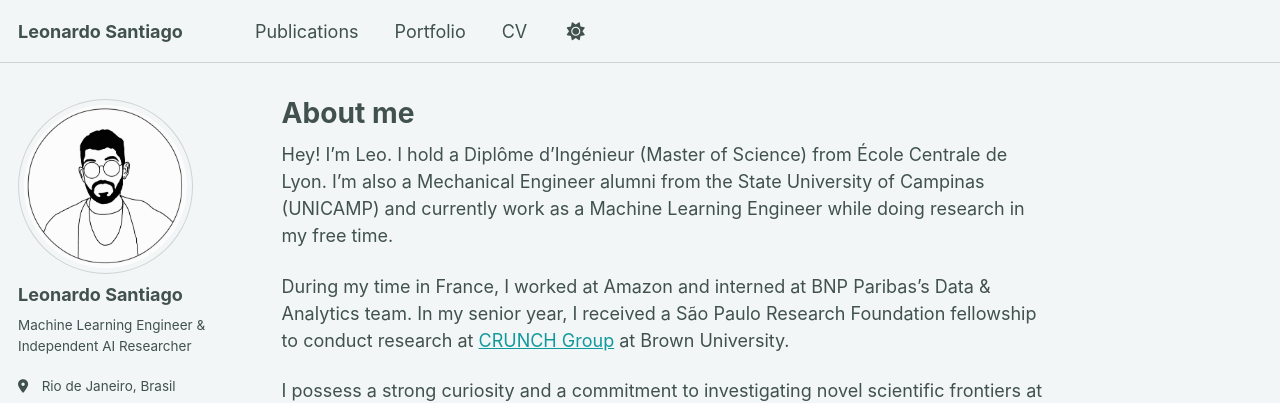
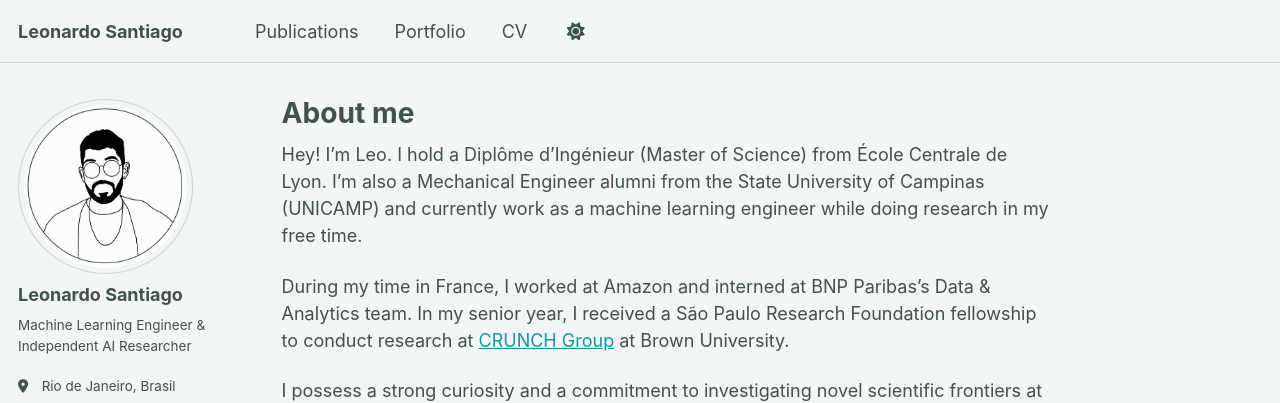
Before and after one commit to lsantiago-s/lsantiago-s.github.io, a Jekyll site: the page built from _pages/about.md, in a window 1280 px wide and 1153 px high. Shown: the top 403 px of the window. Built offline with Jekyll 4.4.1, drawn with Linux system fonts in a browser that asks for light colours; some web fonts are replaced; a script bundle is joined from its source files by our own code; library files that are not in the unit come from our copies.

```diff
--- a/_pages/about.md
+++ b/_pages/about.md
@@ -8,7 +8,7 @@ redirect_from:
   - /about.html
 ---
 
-Hey! I'm Leo. I hold a Diplôme d'Ingénieur (Master of Science) from École Centrale de Lyon. I'm also a Mechanical Engineer alumni from the State University of Campinas (UNICAMP) and currently work as a Machine Learning Engineer while doing research in my free time.
+Hey! I'm Leo. I hold a Diplôme d'Ingénieur (Master of Science) from École Centrale de Lyon. I'm also a Mechanical Engineer alumni from the State University of Campinas (UNICAMP) and currently work as a machine learning engineer while doing research in my free time.
 
 During my time in France, I worked at Amazon and interned at BNP Paribas's Data & Analytics team. In my senior year, I received a São Paulo Research Foundation fellowship to conduct research at [CRUNCH Group](https://sites.brown.edu/crunch-group/) at Brown University.
 
```
